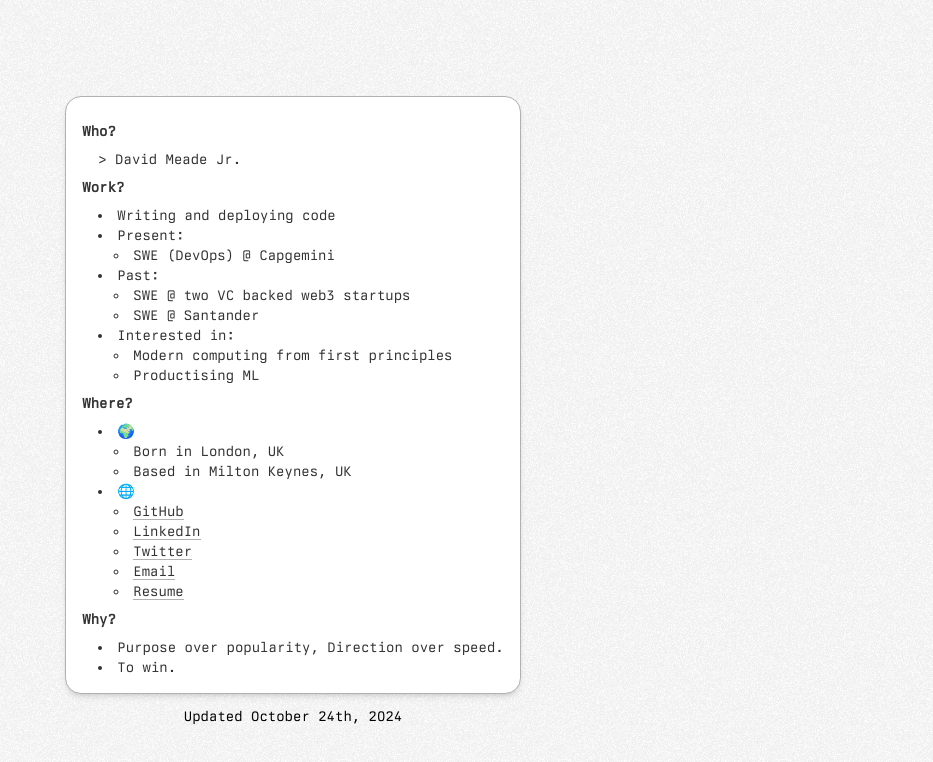
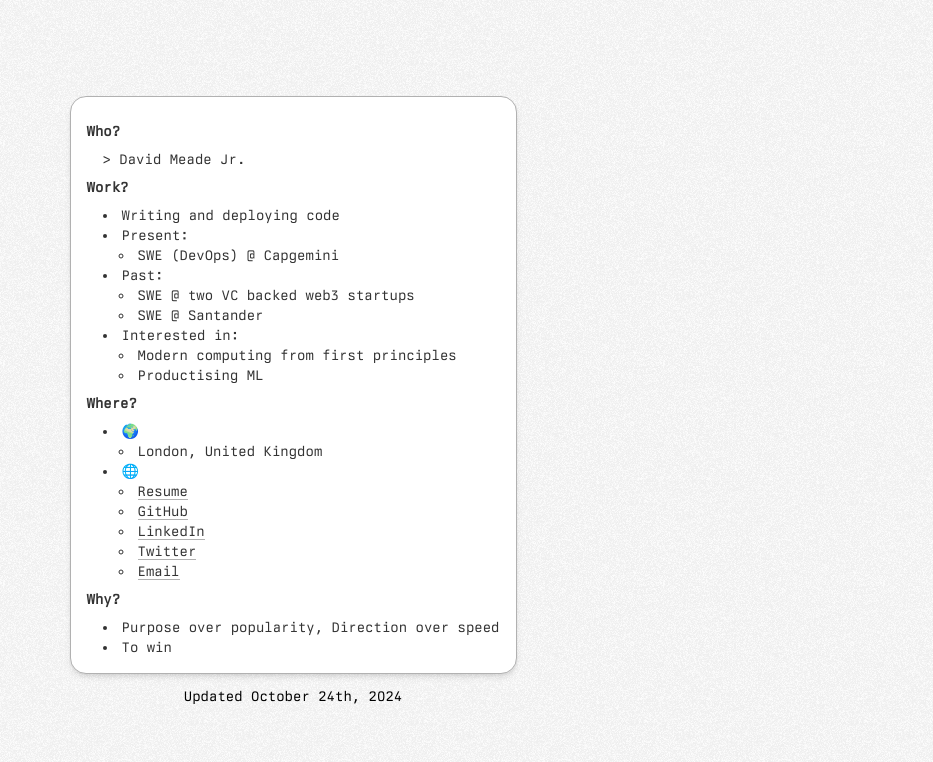
Before and after one commit to davidmeadejr/personal-website, a Next.js app: page / in a window 1280 px wide. Shown: the top 762 px of the page, without its empty margins (347-1280 px from the left). Built offline with nearby package versions, Linux system fonts and the light colour scheme.

Commit message:
Updated page

```diff
--- a/app/page.tsx
+++ b/app/page.tsx
@@ -40,8 +40,7 @@ const Home = () => {
           <li>
             🌍
             <ul className="list-inside list-disc ml-4">
-              <li className="list-[circle]">Born in London, UK</li>
-              <li className="list-[circle]">Based in Milton Keynes, UK</li>
+              <li className="list-[circle]">London, United Kingdom</li>
             </ul>
           </li>
         </ul>
@@ -49,6 +48,11 @@ const Home = () => {
           <li>
             🌐
             <ul className="list-inside list-disc ml-4">
+              <li className="list-[circle]">
+                <Link href="https://davidmeadejr.com/resume.pdf" target="_blank" rel="noreferrer">
+                  Resume
+                </Link>
+              </li>
               <li className="list-[circle]">
                 <Link href="https://github.com/davidmeadejr" target="_blank" rel="noreferrer">
                   GitHub
@@ -69,18 +73,13 @@ const Home = () => {
                   Email
                 </Link>
               </li>
-              <li className="list-[circle]">
-                <Link href="https://davidmeadejr.com/resume.pdf" target="_blank" rel="noreferrer">
-                  Resume
-                </Link>
-              </li>
             </ul>
           </li>
         </ul>
         <h2>Why?</h2>
         <ul>
-          <li>Purpose over popularity, Direction over speed.</li>
-          <li>To win.</li>
+          <li>Purpose over popularity, Direction over speed</li>
+          <li>To win</li>
         </ul>
       </div>
       <p className="mt-3">Updated October 24th, 2024</p>
```
